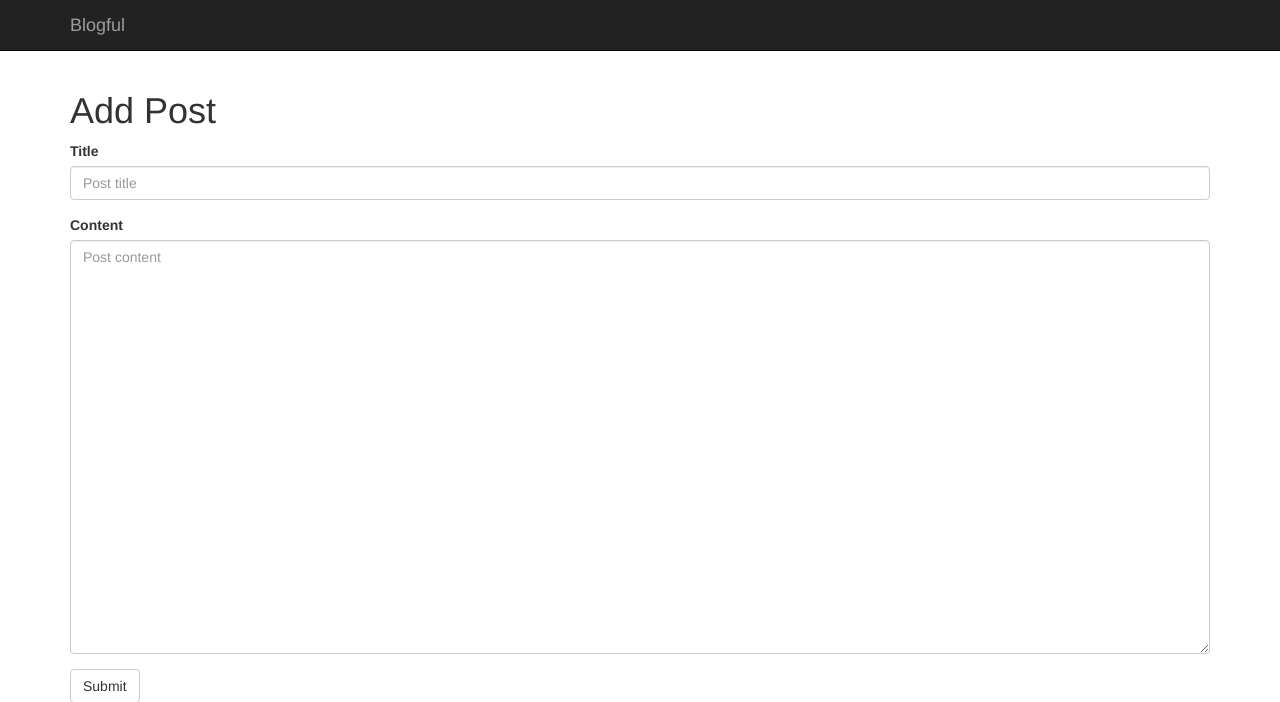
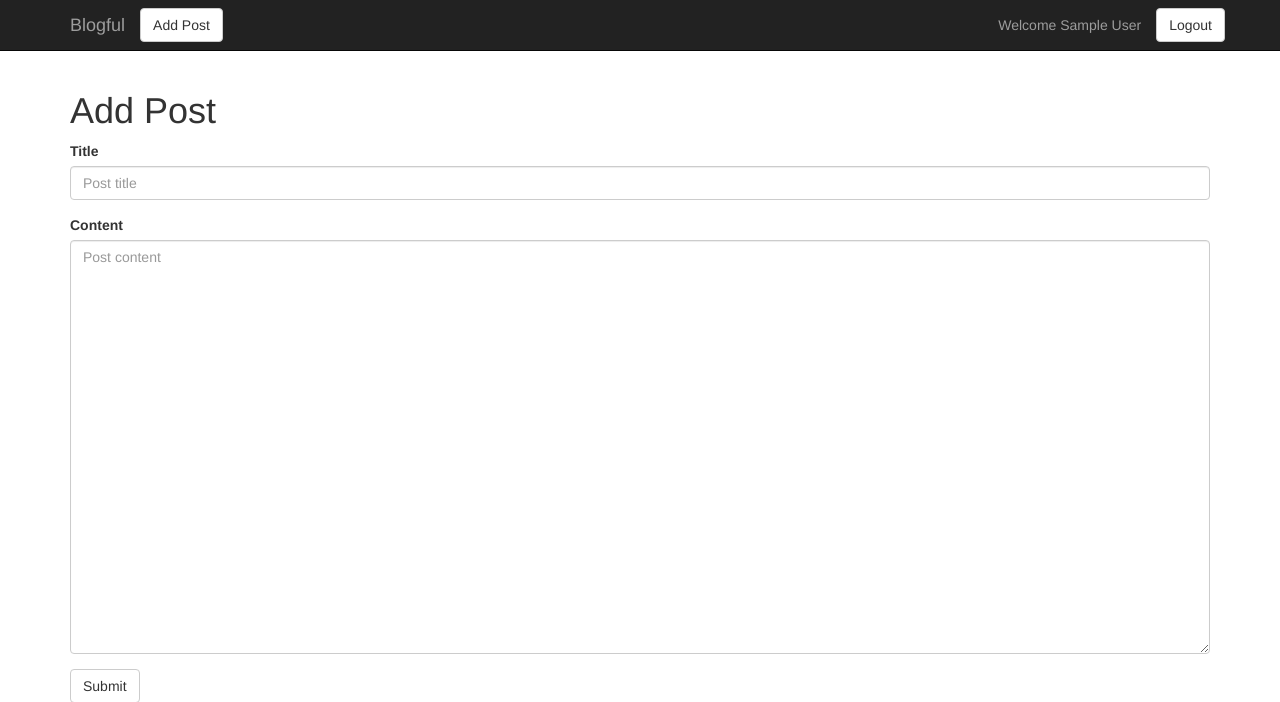
Before and after one commit to sambbaron/blogful, a Flask app: page /post/add in a window 1280 px wide. Shown: the top 702 px of the page. Run offline with Flask 2, Linux system fonts and the light colour scheme; a user stored in the database is signed in; tables that the repository leaves empty hold one stand-in row (values such as "Sample post"); some libraries are stand-ins or nearby versions.

Commit message:
Add login/logout to navbar

```diff
--- a/blog/templates/base.html
+++ b/blog/templates/base.html
@@ -27,7 +27,7 @@
                 <div class="navbar-header">
                     <button type="button" class="navbar-toggle" data-toggle="collapse" data-target=".navbar-collapse">
                         <span class="sr-only">Toggle navigation</span>
-                        <span class="icon-bar"></span>
+                        <span class="icon-bar"><a href="/post/add"><button type="button" class="btn btn-default navbar-btn">Add Post</button></a></span>
                         <span class="icon-bar"></span>
                         <span class="icon-bar"></span>
                     </button>
@@ -35,6 +35,14 @@
                 </div>
                 <div class="collapse navbar-collapse">
                     <ul class="nav navbar-nav navbar-right">
+                        <span class="icon-bar">
+                        {% if current_user.name %}
+                        <p class="navbar-text">Welcome {{current_user.name}}</p>
+                        <a href="/logout"><button type="button" class="btn btn-default navbar-btn">Logout</button></a>
+                        {% else %}
+                        <a href="/login"><button type="button" class="btn btn-default navbar-btn">Login</button></a>
+                        {% endif %}
+                        </span>
                     </ul>
                 </div>
             </div>
--- a/blog/views.py
+++ b/blog/views.py
@@ -16,7 +16,7 @@
 
 # Flask objects for login
 from flask import flash
-from flask.ext.login import login_user, login_required, current_user
+from flask.ext.login import login_user, login_required, current_user, logout_user
 from werkzeug.security import check_password_hash
 from models import User
 
@@ -146,3 +146,9 @@
     login_user(user)
     # Either access resource selected at login or go to main /posts page
     return redirect(request.args.get('next') or url_for("posts"))
+
+# Logout
+@app.route("/logout")
+def logout():
+    logout_user()
+    return render_template("login.html")
```
